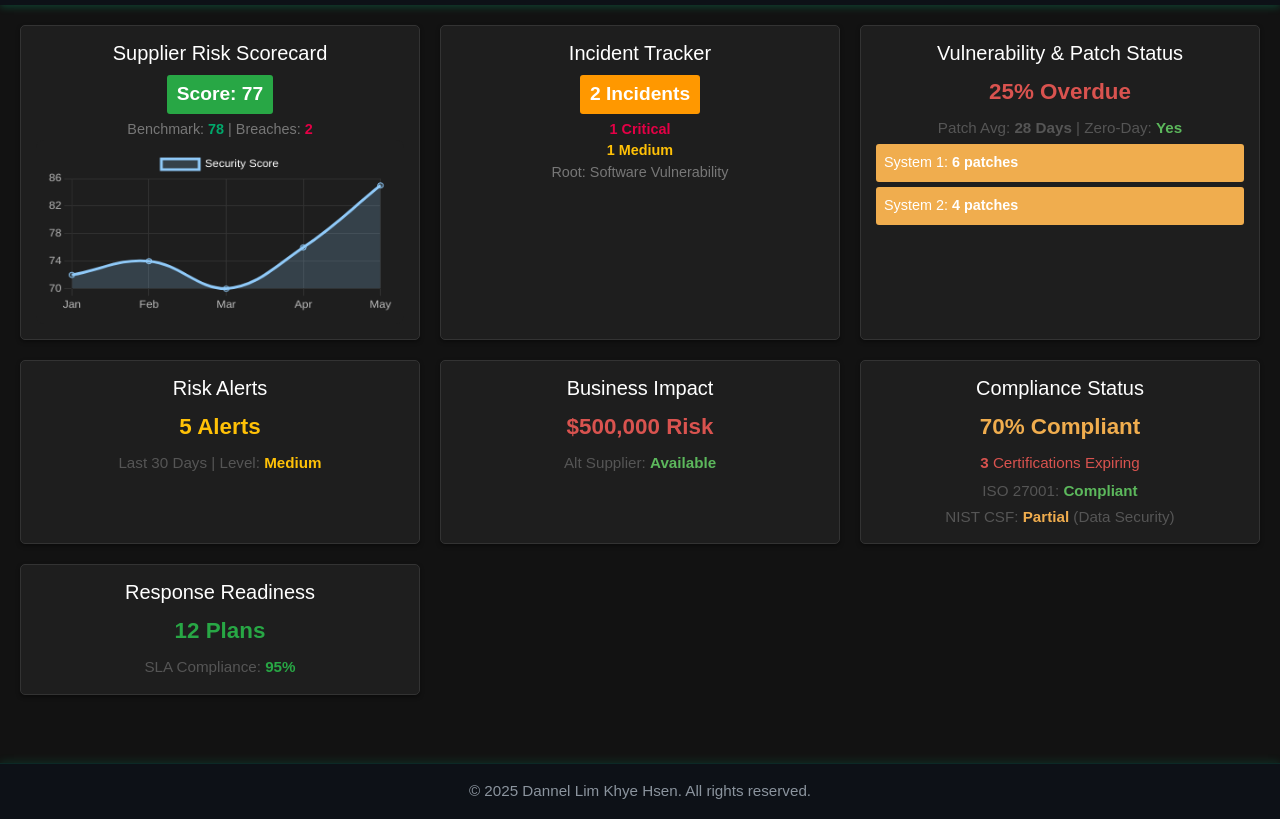
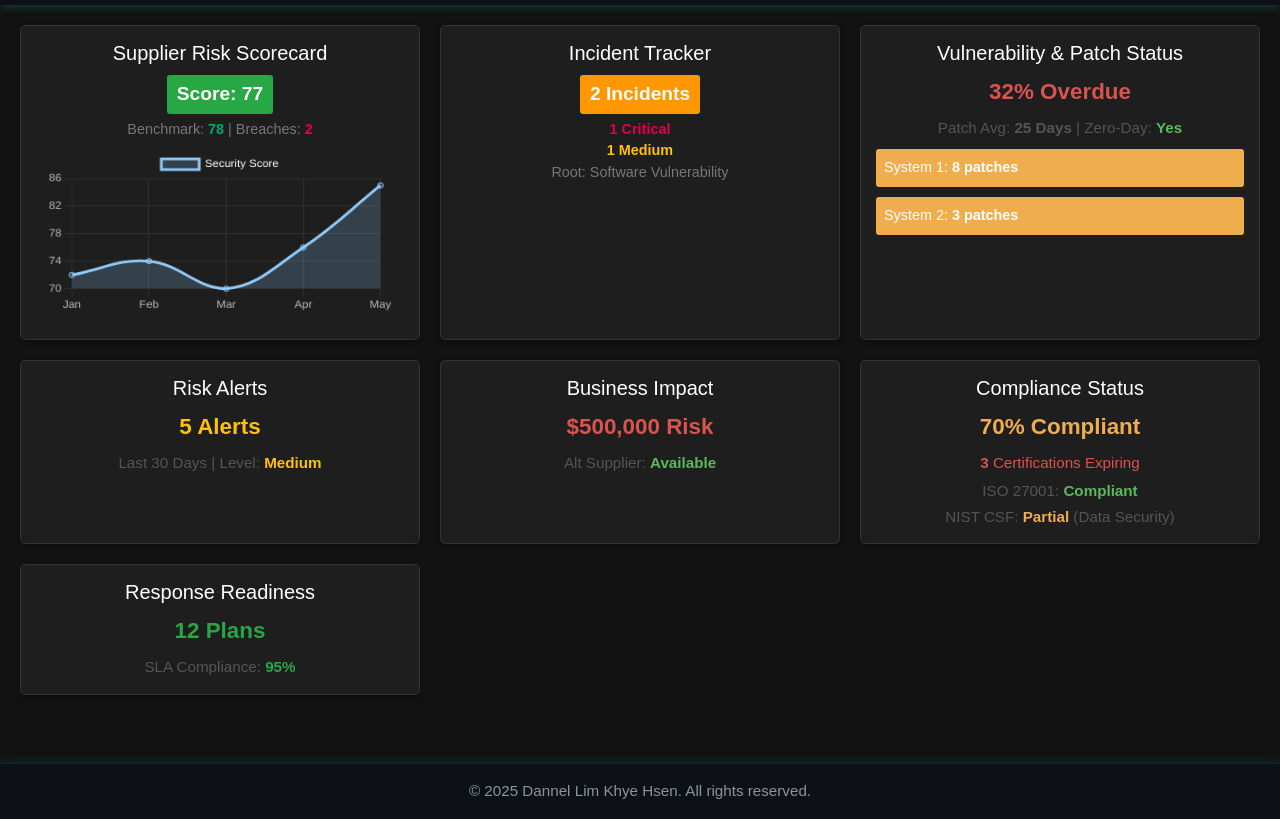
Before and after one commit to dannellim/opim626-dashboard, a plain HTML site: page risk.html in a window 1280 px wide. Shown: the part 99-918 px from the top of the page. Drawn offline with nearby package versions, Linux system fonts and the light colour scheme.

Commit message:
changed the numbers

```diff
--- a/risk.html
+++ b/risk.html
@@ -102,19 +102,19 @@
         <div class="dashboard-item" style="padding: 15px; border-radius: 5px;">
             <h5 style="margin-bottom: 10px; text-align: center;">Vulnerability & Patch Status</h5>
             <div class="kpi" style="font-size: 1.4em; font-weight: bold; color: #d9534f; margin-bottom: 8px;">
-                <span style="font-size: 1em;"></span>25% <span style="color: #d9534f;">Overdue</span>
+                <span style="font-size: 1em;"></span>32% <span style="color: #d9534f;">Overdue</span>
             </div>
-            <div class="label" style="font-size: 0.95em; color: #555; margin-bottom: 5px;">
-                Patch Avg: <span style="font-weight: bold;">28 Days</span> |
+            <div class="label" style="font-size: 0.95em; color: #555; margin-bottom: 10px;">
+                Patch Avg: <span style="font-weight: bold;">25 Days</span> |
                 Zero-Day: <span style="color: #5cb85c; font-weight: bold;">Yes</span>
             </div>
             <div class="bar"
-                style="background-color: #f0ad4e; color: white; padding: 8px; margin-bottom: 5px; border-radius: 3px; font-size: 0.9em;">
-                System 1: <span style="font-weight: bold;">6 patches</span>
+                style="background-color: #f0ad4e; color: white; padding: 8px; margin-bottom: 10px; border-radius: 3px; font-size: 0.9em;">
+                System 1: <span style="font-weight: bold;">8 patches</span>
             </div>
             <div class="bar"
                 style="background-color: #f0ad4e; color: white; padding: 8px; margin-bottom: 5px; border-radius: 3px; font-size: 0.9em;">
-                System 2: <span style="font-weight: bold;">4 patches</span>
+                System 2: <span style="font-weight: bold;">3 patches</span>
             </div>
         </div>
 
```
